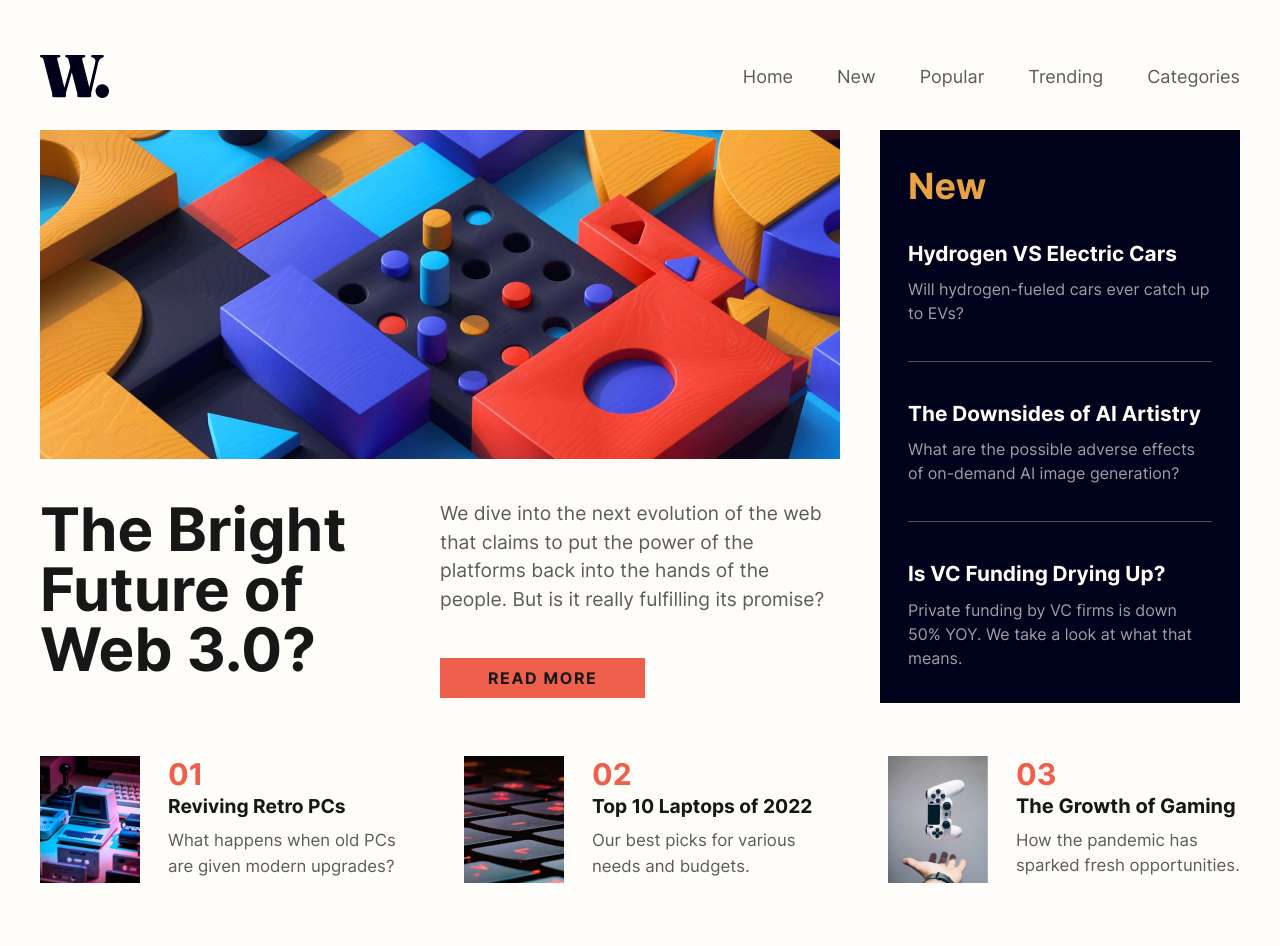
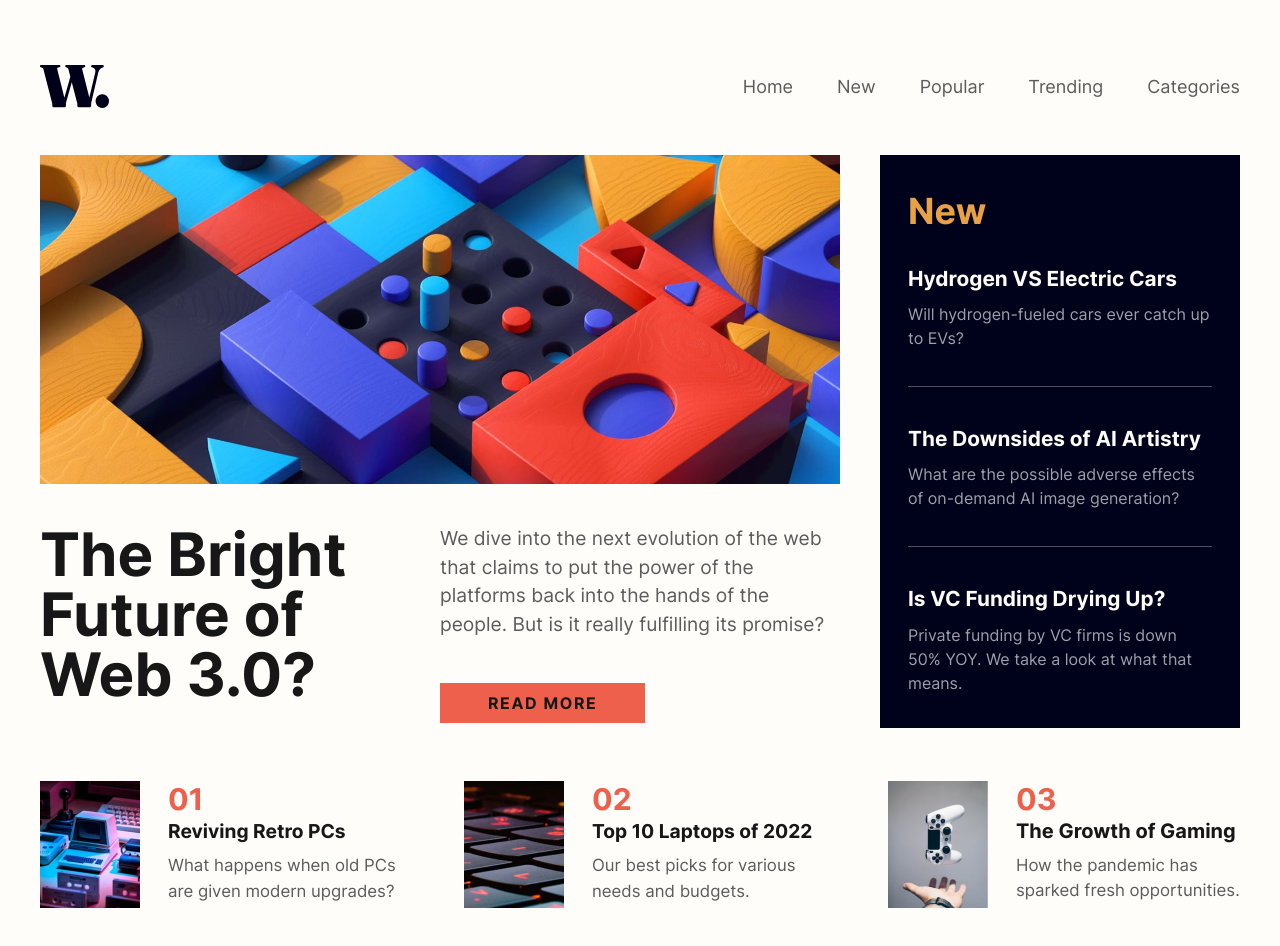
Before and after one commit to danieldavemena/news-homepage-main, a Next.js app: page / in a window 1280 px wide. Shown: the top 946 px of the page. Built offline with nearby package versions, Linux system fonts and the light colour scheme.

Commit message:
modified:   app/components/navbar.tsx 	modified:   app/pages/landingpage/page.tsx

```diff
--- a/app/components/navbar.tsx
+++ b/app/components/navbar.tsx
@@ -15,7 +15,7 @@ const navbar = () => {
 
   return (
     <div>
-      <nav className="flex items-center md:w-[1200px] md:mt-[55px] w-[360px]  absolute left-1/2 transform -translate-x-1/2 mt-5">
+      <nav className="flex items-center md:w-[1200px] md:mt-[65px] w-[360px] mt-[35px]  absolute left-1/2 transform -translate-x-1/2">
         <div className="md:flex hidden">
           <Image src={Logo} width={70} alt="" />
         </div>
--- a/app/pages/landingpage/page.tsx
+++ b/app/pages/landingpage/page.tsx
@@ -4,7 +4,7 @@ import TopNews from "@/app/components/topnews";
 
 const page = () => {
   return (
-    <div className="md:w-[1200px] md:mt-[70px] w-[360px] mt-[40px] absolute left-1/2 transform -translate-x-1/2">
+    <div className="md:w-[1200px] md:mt-[95px] w-[360px] mt-[60px] absolute left-1/2 transform -translate-x-1/2">
       <Feed />
       <TopNews />
     </div>
```
